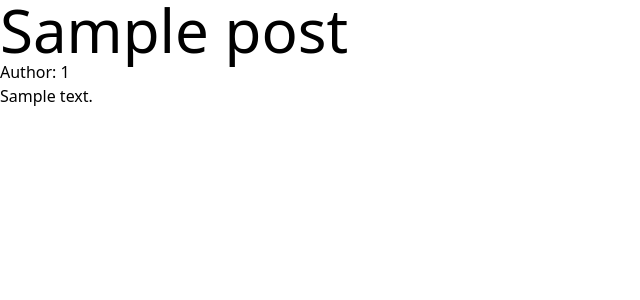
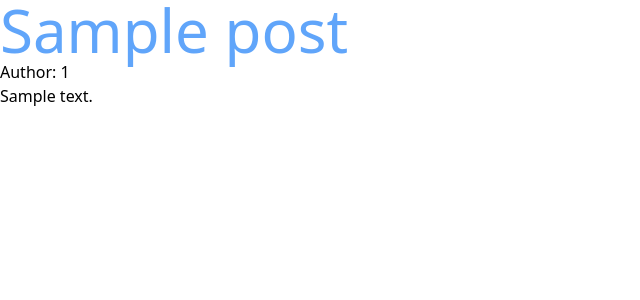
Before and after one commit to naeemshiekh/naeemtime, a Django app: page / in a window 1280 px wide. Shown: the top 300 px of the page, without its empty margins (0-640 px from the left). Run offline with Django 5.2, Linux system fonts and the light colour scheme; tables that the repository leaves empty hold one stand-in row (values such as "Sample post"); style sheets or scripts are compiled from the project's sources.

Commit message:
Your commit message here

```diff
--- a/paper/templates/main/base.html
+++ b/paper/templates/main/base.html
@@ -9,7 +9,7 @@
 </head>
 <body>
     {% for post in posts %}
-        <h2 class=" text-6xl">{{ post.title }}</h2>
+        <h2 class=" text-6xl text-blue-400">{{ post.title }}</h2>
         <p>{{ post.content }}</p>
         <p>Author: {{ post.author.j_id }}</p>
         <p>{{ post.body }}</p>
```
